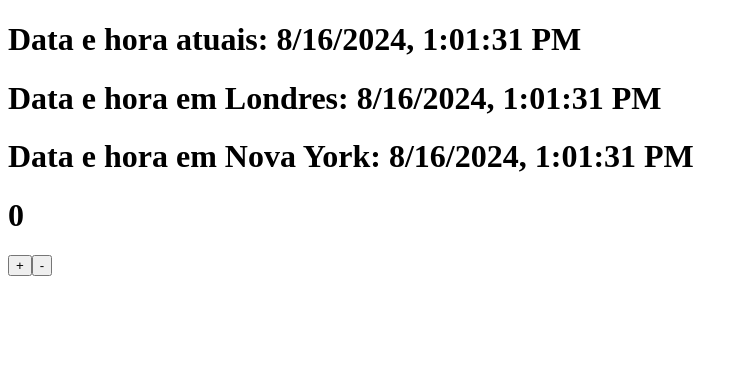
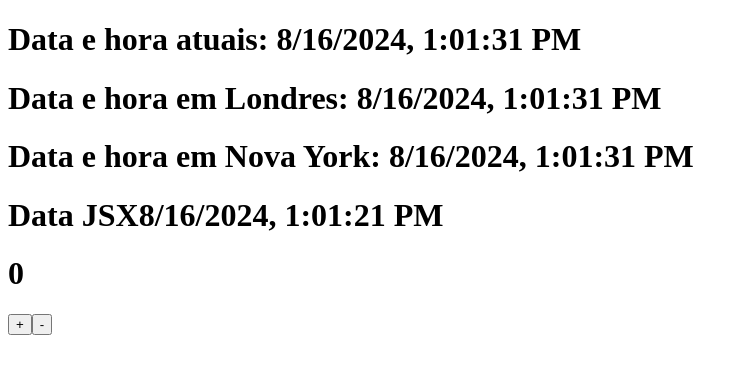
Before and after one commit to matheusmen1/AulaReact01, a React (Create React App) app: page / in a window 1280 px wide. Shown: the top 374 px of the page, without its empty margins (0-748 px from the left). Built offline with nearby package versions, Linux system fonts and the light colour scheme.

Commit message:
Gerenciando o ciclo de vida de um componente utilizando a sintase JSX

```diff
--- a/src/App.js
+++ b/src/App.js
@@ -1,4 +1,5 @@
 import Data from "./meusComponentes/Data";
+import DataV2 from "./meusComponentes/DataV2";
 import Contador from "./meusComponentes/ContadorV2"; // quando a exportação é por padrão,
                                                    //nao precisa de colchetes na importação
 
@@ -8,6 +9,7 @@ function App() {
       <Data texto = "Data e hora atuais: "/>
       <Data texto = "Data e hora em Londres: "/>
       <Data texto = "Data e hora em Nova York: "/>
+      <DataV2 texto = "Data JSX" timeZone={-3.00}/>
       <Contador/>
     </div>
   );
--- /dev/null
+++ b/src/meusComponentes/DataV2.jsx
@@ -0,0 +1,37 @@
+import {useState, useEffect} from 'react';
+//useEffetct é um hook que permite gerenciar o ciclo de vida do componente
+//quando ele é desenvolvido utilizando a sintaxe JSX
+/*
+useEffect(function()){
+    return function() <-- willUnmount
+}, [] didMount // executa uma vez só
+   [lista de valores observados] didUpdate para cada valor que foi atualizado
+*/
+
+export default function DataV2(props){
+    const [dataAtual, setDataAtual] = useState(new Date().toLocaleString());
+    function pegaDatade(timeZone){
+        const dataAtual = new Date();
+        let timeZoneFromDB = parseInt(timeZone);
+        let diferencaTempo = timeZoneFromDB * 60 + dataAtual.getTimezoneOffset();
+        let milisegundos = parseInt(dataAtual.getTime() + (diferencaTempo * 60 + 1000));
+        const data = new Date(milisegundos);
+        return data;
+    }
+    //exemplo de didMount
+    useEffect(()=>{
+        setDataAtual(new Date().toLocaleString());
+        return ()=>{}
+    }, [])
+    //exemplo de didUpdate
+    useEffect(()=>{
+        setTimeout(()=>{
+
+             setDataAtual(pegaDatade(props.timeZone).toLocaleString());
+            },1000);
+
+    },[dataAtual]); //<-- O que observar para executar a função a cada atualização do que esta sendo observado
+    return(
+        <h1> {props.texto || ""}{dataAtual}</h1>
+    );
+}
```
